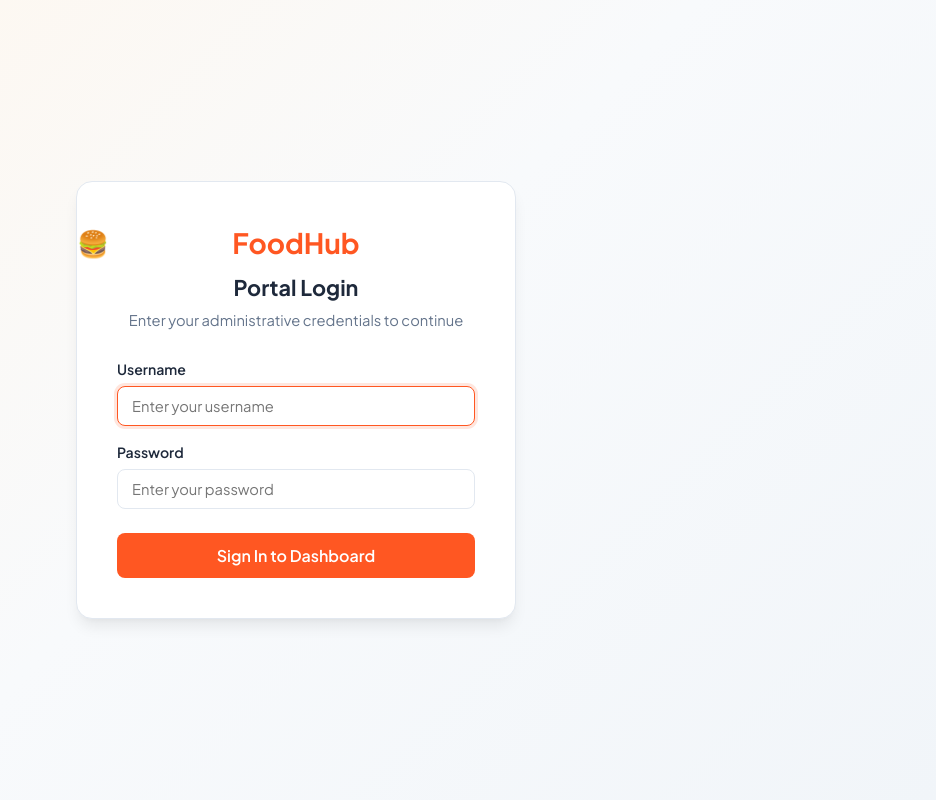
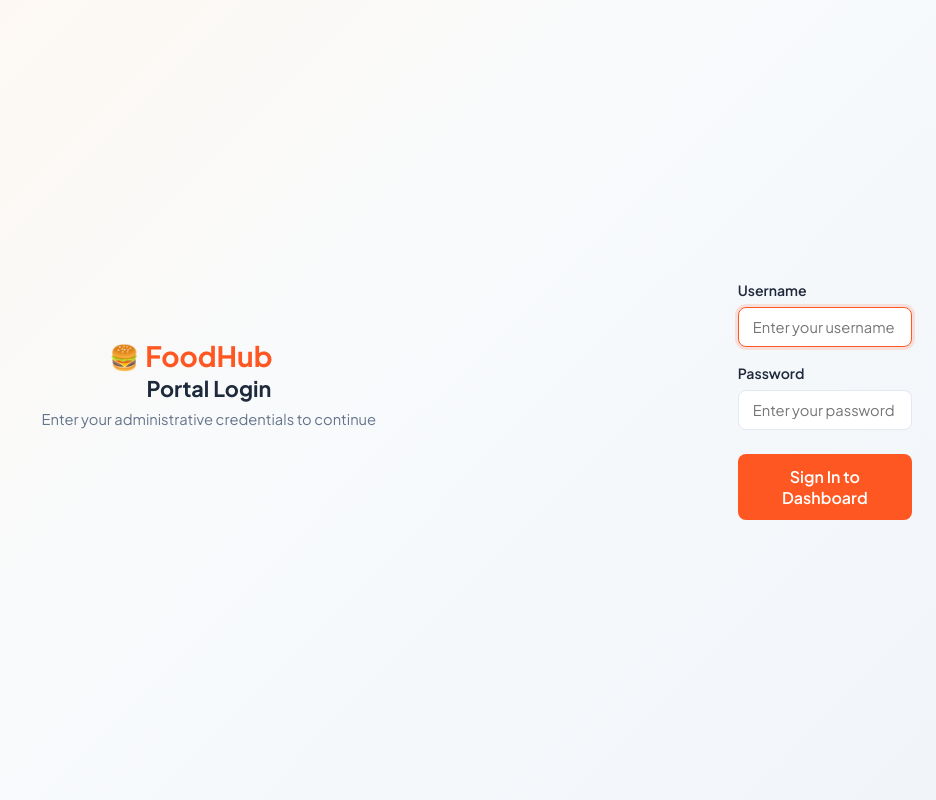
Before and after one commit to Jisan179/FoodHub, a PHP site: page /login.php in a window 1280 px wide. Shown: the whole page, without its empty margins (344-1280 px from the left). Run offline with PHP 8.4, Linux system fonts and the light colour scheme.

Commit message:
feat: create admin login view with authentication form and error handling 2

```diff
--- a/views/auth/login.php
+++ b/views/auth/login.php
@@ -6,14 +6,15 @@ require_once __DIR__ . '/../partials/header.php';
 ?>
 
 <div class="login-container">
-    <div class="login-card">
-        <div class="login-header" style="width: 100%; text-align: center; margin-bottom: 28px;">
-            <div class="login-logo" style="position: relative; display: inline-block; font-size: 1.75rem; font-weight: 700; color: #ff5722; margin-bottom: 8px;">
-                <span style="position: absolute; right: calc(100% + 8px); top: 50%; transform: translateY(-50%); font-size: 1.6rem; line-height: 1;">🍔</span>
-                <span style="display: inline-block; line-height: 1;">FoodHub</span>
+            <div class="login-header" style="text-align: center; margin-bottom: 28px;">
+            <div style="display: inline-flex; flex-direction: column; align-items: flex-start; text-align: left; margin-bottom: 6px;">
+                <div style="display: flex; align-items: center; font-size: 1.75rem; font-weight: 700; color: #ff5722; margin-bottom: 6px;">
+                    <span style="width: 0; overflow: visible; transform: translateX(-36px); font-size: 1.5rem; line-height: 1;">🍔</span>
+                    <span style="line-height: 1;">FoodHub</span>
+                </div>
+                <h2 style="font-size: 1.35rem; font-weight: 700; color: #1e293b; margin: 0; line-height: 1.2;">Portal Login</h2>
             </div>
-            <h2 style="width: 100%; text-align: center; font-size: 1.35rem; font-weight: 700; margin: 0 0 4px 0;">Portal Login</h2>
-            <p class="login-subtitle" style="width: 100%; text-align: center; margin: 0 auto;">Enter your administrative credentials to continue</p>
+            <p class="login-subtitle" style="text-align: center; margin: 0 auto;">Enter your administrative credentials to continue</p>
         </div>
         <?php if (!empty($error)): ?>
             <div class="alert alert-error">
```
